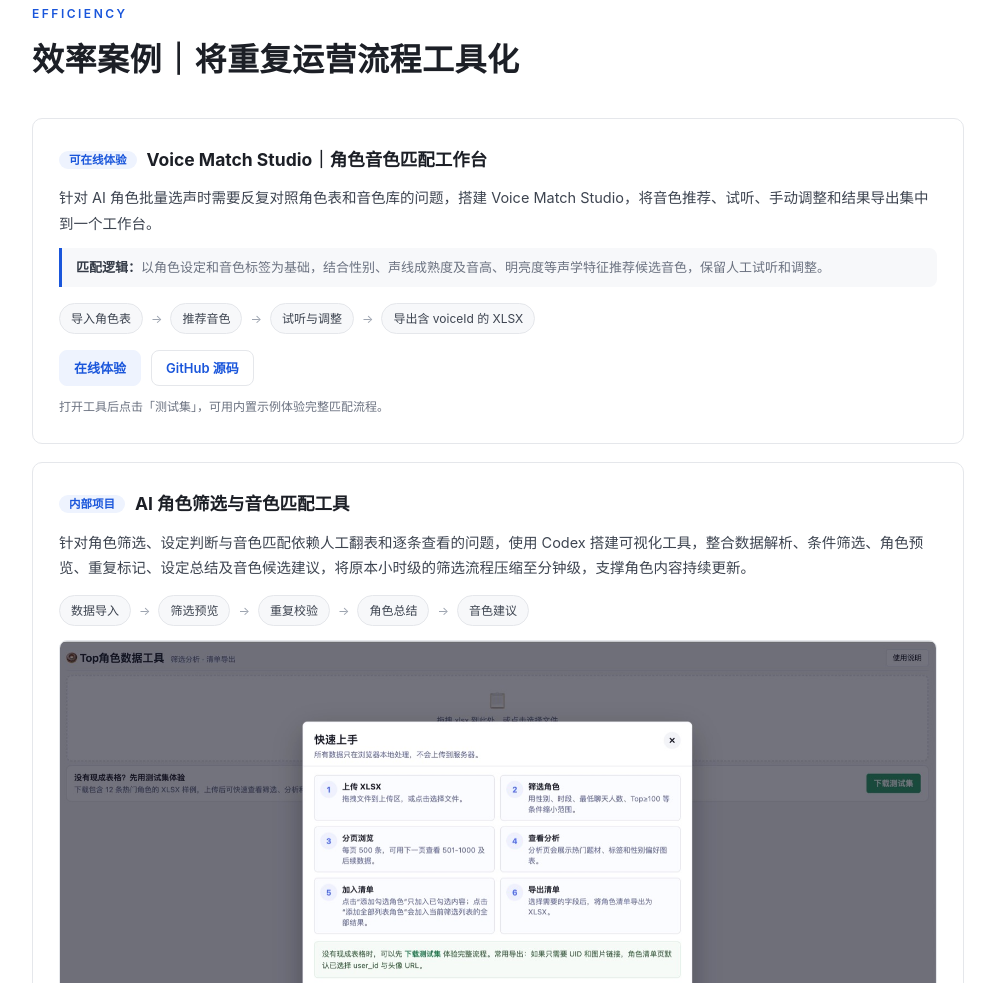
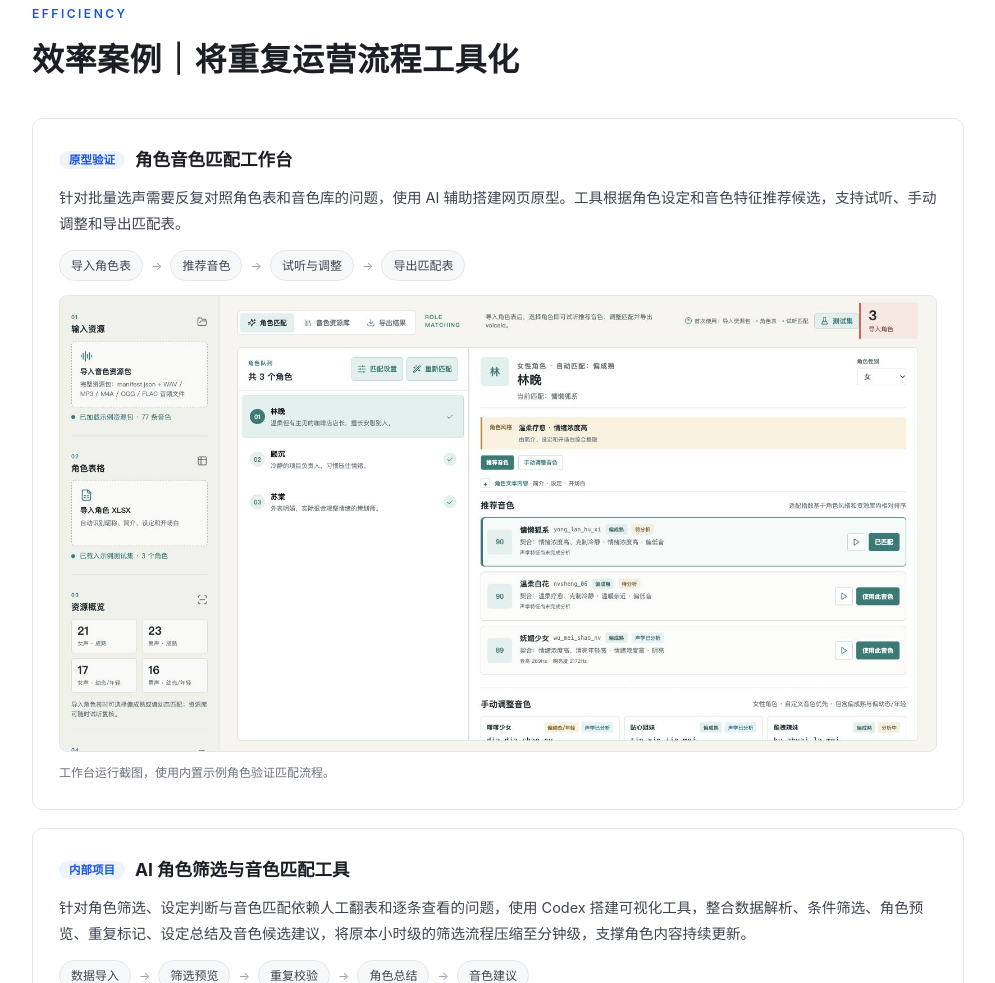
Before and after one commit to wu-nai-a/portfolio, a plain HTML site: page index.html in a window 1280 px wide. Shown: the part 8640-9623 px from the top of the page, without its empty margins (142-1137 px from the left). Drawn offline with Linux system fonts and the light colour scheme.

Commit message:
feat: 将角色音色工具改为中文截图案例

```diff
--- a/index.html
+++ b/index.html
@@ -133,14 +133,6 @@
     border:1px solid var(--line);border-radius:999px;padding:4px 11px;
   }
   .process-flow .arrow{border:0;background:transparent;padding:0;color:#9ca3af}
-  .project-links{display:flex;gap:10px;flex-wrap:wrap;margin-top:16px}
-  .project-links a{
-    border:1px solid var(--line);border-radius:8px;padding:6px 14px;
-    color:var(--accent);font-size:13px;font-weight:600;
-  }
-  .project-links a:first-child{background:var(--accent-soft);border-color:var(--accent-soft)}
-  .project-links a:hover{border-color:var(--accent)}
-  .project-links a:focus-visible{outline:2px solid var(--accent);outline-offset:2px}
 
   /* ---------- Images ---------- */
   .img-grid{display:grid;grid-template-columns:repeat(auto-fit,minmax(240px,1fr));gap:14px;margin-top:8px}
@@ -439,15 +431,11 @@
       <h2>效率案例｜将重复运营流程工具化</h2>
     </div>
     <div class="card reveal">
-      <h3><span class="idx">可在线体验</span>Voice Match Studio｜角色音色匹配工作台</h3>
-      <p class="desc">针对 AI 角色批量选声时需要反复对照角色表和音色库的问题，搭建 Voice Match Studio，将音色推荐、试听、手动调整和结果导出集中到一个工作台。</p>
-      <div class="duty"><b>匹配逻辑：</b>以角色设定和音色标签为基础，结合性别、声线成熟度及音高、明亮度等声学特征推荐候选音色，保留人工试听和调整。</div>
-      <div class="process-flow"><span>导入角色表</span><span class="arrow">→</span><span>推荐音色</span><span class="arrow">→</span><span>试听与调整</span><span class="arrow">→</span><span>导出含 voiceId 的 XLSX</span></div>
-      <div class="project-links">
-        <a href="https://wu-nai-a.github.io/voice-match-studio/" target="_blank" rel="noopener">在线体验</a>
-        <a href="https://github.com/wu-nai-a/voice-match-studio" target="_blank" rel="noopener">GitHub 源码</a>
-      </div>
-      <p class="evidence-note">打开工具后点击「测试集」，可用内置示例体验完整匹配流程。</p>
+      <h3><span class="idx">原型验证</span>角色音色匹配工作台</h3>
+      <p class="desc">针对批量选声需要反复对照角色表和音色库的问题，使用 AI 辅助搭建网页原型。工具根据角色设定和音色特征推荐候选，支持试听、手动调整和导出匹配表。</p>
+      <div class="process-flow"><span>导入角色表</span><span class="arrow">→</span><span>推荐音色</span><span class="arrow">→</span><span>试听与调整</span><span class="arrow">→</span><span>导出匹配表</span></div>
+      <img class="img-full" loading="lazy" src="img/voice-match-studio.jpg" alt="角色音色匹配工作台的候选推荐与试听界面">
+      <p class="evidence-note">工作台运行截图，使用内置示例角色验证匹配流程。</p>
     </div>
     <div class="card reveal">
       <h3><span class="idx">内部项目</span>AI 角色筛选与音色匹配工具</h3>
```
